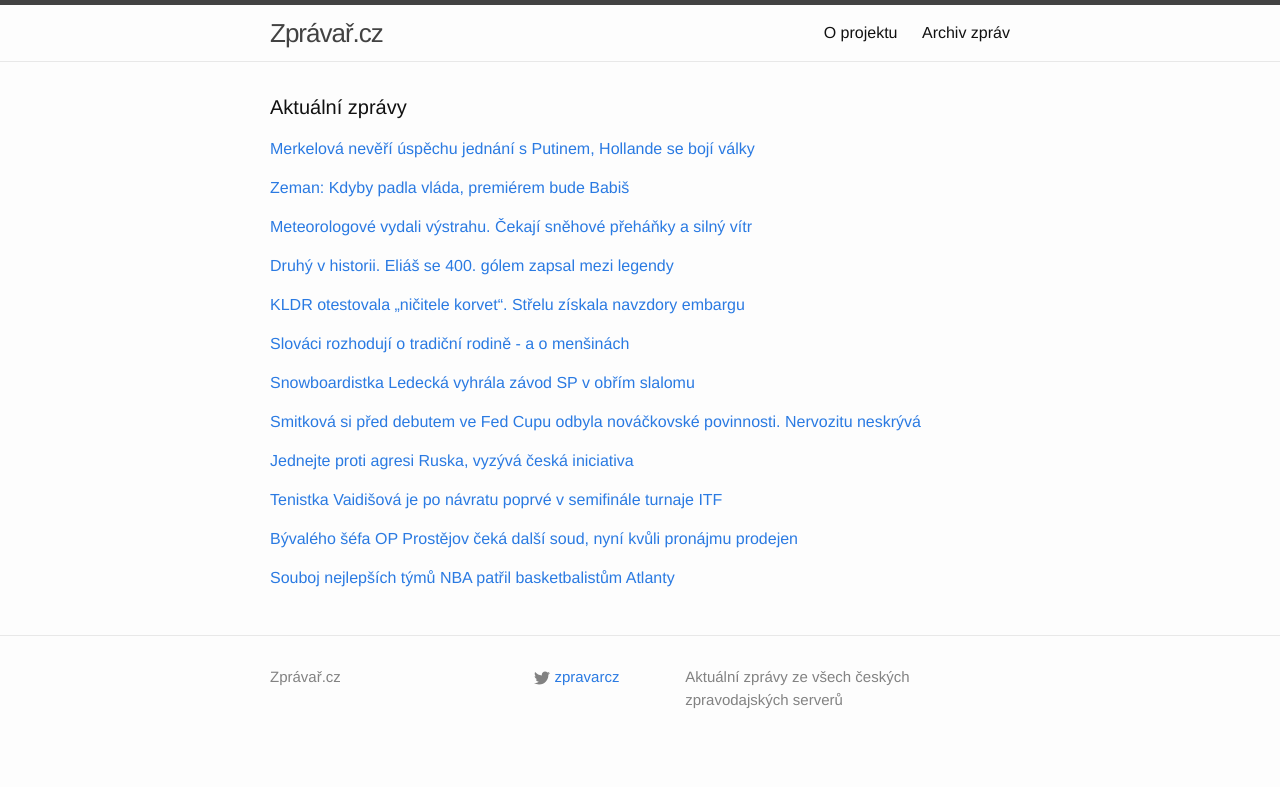
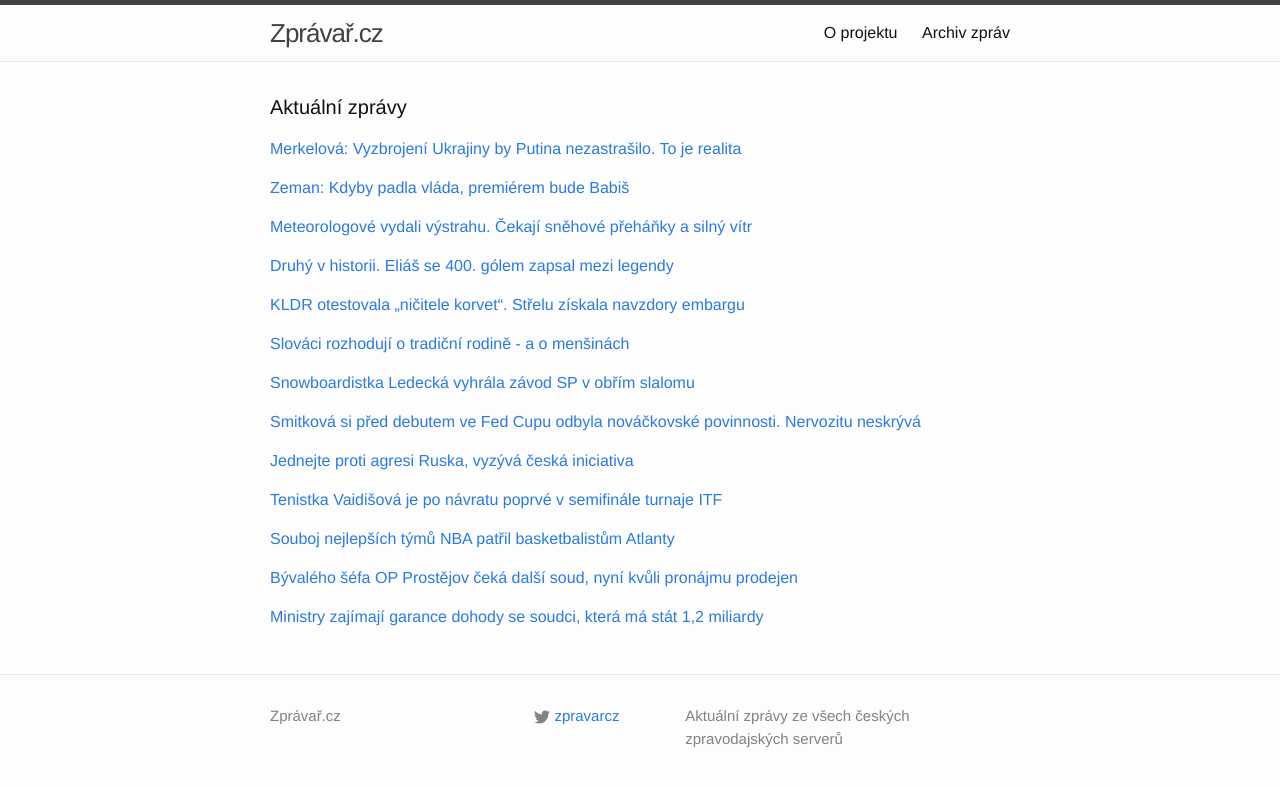
Before and after one commit to adliska/zpravar, a Jekyll site: the page built from index.html, in a window 1280 px wide. Shown: the top 787 px of the page. Built offline with Jekyll 4.4.1, drawn with Linux system fonts in a browser that asks for light colours.

Commit message:
zpravar news update

```diff
--- a/index.html
+++ b/index.html
@@ -5,9 +5,11 @@ layout: default
 <div class="home">
     <h1 class="page-heading">Aktuální zprávy</h1>
 
-<p><a href="javascript:;" onclick="toggle_visibility('zpravy0')">Merkelová nevěří úspěchu jednání s Putinem, Hollande se bojí války</a></p>
+<p><a href="javascript:;" onclick="toggle_visibility('zpravy0')">Merkelová: Vyzbrojení Ukrajiny by Putina nezastrašilo. To je realita</a></p>
 <div id="zpravy0" style="display:none">
 <ul>
+<li><a href=http://zpravy.e15.cz/zahranicni/politika/merkelova-vyzbrojeni-ukrajiny-by-putina-nezastrasilo-to-je-realita-1160601>Merkelová: Vyzbrojení Ukrajiny by Putina nezastrašilo. To je realita - zpravy.e15.cz</a></li>
+<li><a href=http://www.novinky.cz/zahranicni/evropa/361048-tvrde-boje-v-debalcevu-ukrajina-nedokaze-zastavit-ruske-zbrane-mini-expert.html>Tvrdé boje v Debalcevu. Ukrajina nedokáže zastavit ruské zbraně, míní expert - www.novinky.cz</a></li>
 <li><a href=http://zpravy.idnes.cz/merkelova-hollande-mirovy-plan-ukrajina-putin-fqr-/zahranicni.aspx?c=A150207_120021_zahranicni_skr>Merkelová nevěří úspěchu jednání s Putinem, Hollande se bojí války - zpravy.idnes.cz</a></li>
 <li><a href=http://zpravy.aktualne.cz/zahranici/zive-sobota-7-unora-ukrajina-rusko-separatiste/r~0fbe592eac8611e4a7d8002590604f2e/>Živě: Plán Merkelové se nám líbí, souhlasí Kyjev i povstalci - zpravy.aktualne.cz</a></li>
 <li><a href=http://zpravy.e15.cz/zahranicni/politika/merkelova-nevi-zda-jednani-s-putinem-prinese-mir-kyjev-je-optimistictejsi-1160601>Merkelová neví, zda jednání s Putinem přinese mír. Kyjev je optimističtější - zpravy.e15.cz</a></li>
@@ -120,18 +122,25 @@ layout: default
 <li><a href=http://sport.idnes.cz/vaidisova-je-po-navratu-poprve-v-semifinale-turnaje-itf-pjr-/tenis.aspx?c=A150207_111249_tenis_par>Vaidišová uspěla šestkrát za sebou a po návratu je poprvé v semifinále - sport.idnes.cz</a></li>
 <li><a href=http://www.denik.cz/tenis/vaidisova-pokracuje-v-uspesnem-comebacku-poprve-si-zahraje-semifinale-20150207.html>Vaidišová pokračuje v comebacku, poprvé si zahraje semifinále ITF - www.denik.cz</a></li>
 </ul>
-</div><p><a href="javascript:;" onclick="toggle_visibility('zpravy10')">Bývalého šéfa OP Prostějov čeká další soud, nyní kvůli pronájmu prodejen</a></p>
+</div><p><a href="javascript:;" onclick="toggle_visibility('zpravy10')">Souboj nejlepších týmů NBA patřil basketbalistům Atlanty</a></p>
 <div id="zpravy10" style="display:none">
+<ul>
+<li><a href=http://sport.aktualne.cz/souboj-nejlepsich-tymu-nba-patril-basketbalistum-atlanty/r~b7ab118aaea311e4a10c0025900fea04/>Souboj nejlepších týmů NBA patřil basketbalistům Atlanty - sport.aktualne.cz</a></li>
+<li><a href=http://sport.idnes.cz/vysledky-basketbalove-nba-dcg-/basket.aspx?c=A150207_092303_sport-basket_par>Souboj lídrů NBA ovládla Atlanta, Cleveland přišel o vítěznou sérii - sport.idnes.cz</a></li>
+<li><a href=http://www.denik.cz/ostatni_sport/bitvu-lidru-v-nba-rezirovala-atlanta-golden-state-jen-marne-dotahovalo-20150207.html>Bitvu lídrů v NBA režírovala Atlanta. Golden State jen marně dotahovalo - www.denik.cz</a></li>
+</ul>
+</div><p><a href="javascript:;" onclick="toggle_visibility('zpravy11')">Bývalého šéfa OP Prostějov čeká další soud, nyní kvůli pronájmu prodejen</a></p>
+<div id="zpravy11" style="display:none">
 <ul>
 <li><a href=http://zpravy.e15.cz/domaci/udalosti/byvaleho-sefa-op-prostejov-ceka-dalsi-soud-nyni-kvuli-pronajmu-prodejen-1160597>Bývalého šéfa OP Prostějov čeká další soud, nyní kvůli pronájmu prodejen - zpravy.e15.cz</a></li>
 <li><a href=http://zpravy.aktualne.cz/regiony/olomoucky/byvaly-sef-op-prostejov-tuhy-skonci-opet-pred-soudem/r~01a6b62aaea611e4833a0025900fea04/>Bývalý šéf OP Prostějov Tuhý skončí opět před soudem - zpravy.aktualne.cz</a></li>
 <li><a href=http://www.denik.cz/z_domova/byvaly-sef-op-prostejov-tuhy-pujde-opet-pred-soud-kvuli-pronajmu-prodejen-201502.html>Exšéf OP Prostějov Tuhý půjde před soud kvůli pronájmu prodejen - www.denik.cz</a></li>
 </ul>
-</div><p><a href="javascript:;" onclick="toggle_visibility('zpravy11')">Souboj nejlepších týmů NBA patřil basketbalistům Atlanty</a></p>
-<div id="zpravy11" style="display:none">
+</div><p><a href="javascript:;" onclick="toggle_visibility('zpravy12')">Ministry zajímají garance dohody se soudci, která má stát 1,2 miliardy</a></p>
+<div id="zpravy12" style="display:none">
 <ul>
-<li><a href=http://sport.aktualne.cz/souboj-nejlepsich-tymu-nba-patril-basketbalistum-atlanty/r~b7ab118aaea311e4a10c0025900fea04/>Souboj nejlepších týmů NBA patřil basketbalistům Atlanty - sport.aktualne.cz</a></li>
-<li><a href=http://sport.idnes.cz/vysledky-basketbalove-nba-dcg-/basket.aspx?c=A150207_092303_sport-basket_par>Souboj lídrů NBA ovládla Atlanta, Cleveland přišel o vítěznou sérii - sport.idnes.cz</a></li>
-<li><a href=http://www.denik.cz/ostatni_sport/bitvu-lidru-v-nba-rezirovala-atlanta-golden-state-jen-marne-dotahovalo-20150207.html>Bitvu lídrů v NBA režírovala Atlanta. Golden State jen marně dotahovalo - www.denik.cz</a></li>
+<li><a href=http://zpravy.idnes.cz/platy-soudcu-dohoda-valkova-d1c-/domaci.aspx?c=A150207_113253_domaci_kop>Ministry zajímají garance dohody se soudci, která má stát 1,2 miliardy - zpravy.idnes.cz</a></li>
+<li><a href=http://zpravy.idnes.cz/ministry-zajimaji-garance-dohody-se-soudci-ktera-ma-stat-1-2-miliardy-1px-/domaci.aspx?c=A150207_113253_domaci_kop>Ministry zajímají garance dohody se soudci, která má stát 1,2 miliardy - zpravy.idnes.cz</a></li>
+<li><a href=http://www.rozhlas.cz/_zprava/soudci-a-zalobci-dostanou-doplatek-12-miliardy-vzdaji-se-casti-naroku--1452821>Soudci a žalobci dostanou doplatek 1,2 miliardy, vzdají se části nároků - www.rozhlas.cz</a></li>
 </ul>
 </div></div>
```
